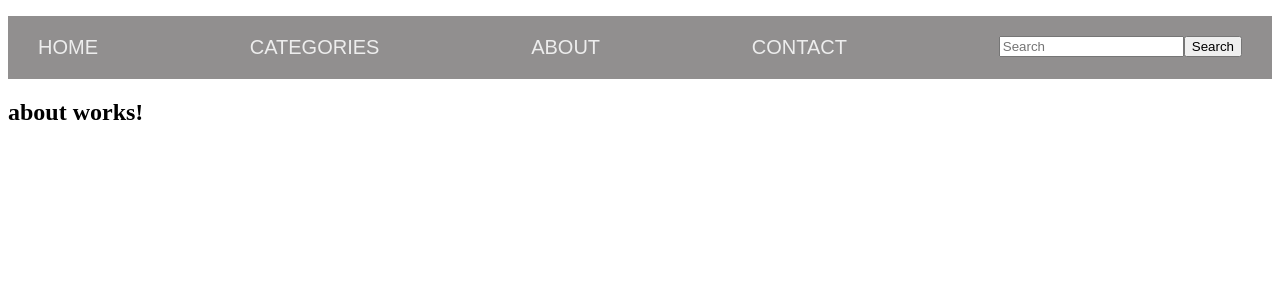
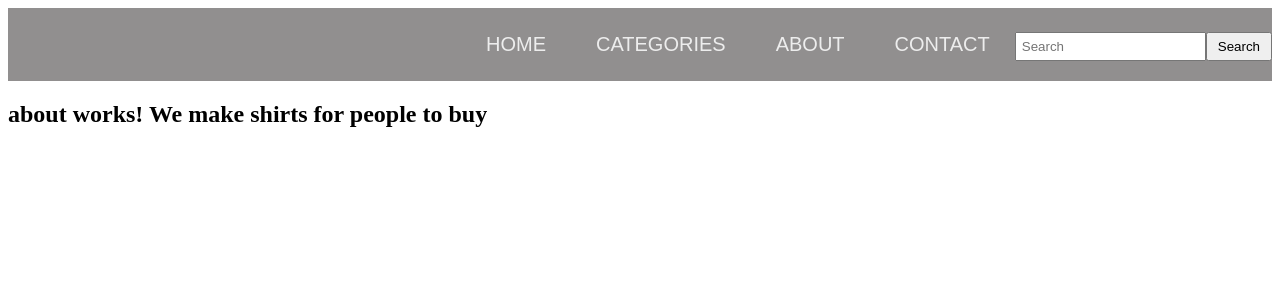
Before and after one commit to ItsAMagikarp/e-commerce-store, an Angular app: page /about in a window 1280 px wide. Shown: the top 300 px of the page. Built offline with nearby package versions, Linux system fonts and the light colour scheme.

Commit message:
header links and dropdown menu

```diff
--- a/src/app/about/about.component.css
+++ b/src/app/about/about.component.css
@@ -0,0 +1,3 @@
+h2{
+    z-index: 1;
+}
--- a/src/app/about/about.component.html
+++ b/src/app/about/about.component.html
@@ -1 +1 @@
-<h2>about works!</h2>
+<h2>about works! We make shirts for people to buy</h2>
--- a/src/app/app.component.css
+++ b/src/app/app.component.css
@@ -1,27 +1,36 @@
+* {
+    padding: 0;
+    margin: 0;
+}
+
+#nav {
+    display: flex;
+    justify-content: flex-end;
+    align-items: center;
+}
 #nav ul {
-    display:flex;
-    padding: 20px 30px;
-    margin-bottom: 20px;
-    color: black;
+list-style:none;
+    padding: 0;
+    margin: 0;
+
 }
 
 #nav ul li{
-    flex-grow:1;
-    display: flex;
-    justify-content: left;
-    gap: 20px;
+    display: inline-block;
+    position: relative;
+    justify-content: flex-end;
 
 }
 
-#nav ul li a{
-    color: rgb(237, 237, 237);;
+ul li a{
+    color: rgb(237, 237, 237);
+    display: block;
+    padding: 25px 25px;
+    text-align: right;
     text-decoration: none;
     text-transform: uppercase;
     font-size: 20px;
     font-family: 'Montserrat', sans-serif;
-    &:hover{
-        color:blue
-    }
 }
 
 header {
@@ -30,5 +39,47 @@ header {
   	width: 100%;
 	background-color: rgba(32, 27, 27, 0.489);
 	backdrop-filter: blur(10px);
-    z-index: 1000;
+    z-index: 999;
 }
+
+ul li ul.dropdown li{
+    display: block;
+}
+
+ul li ul.dropdown {
+    width: 100%;
+    position: absolute;
+    z-index: 999;
+    display:none
+}
+
+ul li a:hover {
+    color: blue;
+}
+
+ul li:hover ul.dropdown{
+    display:block;
+    background-color:rgba(32, 27, 27, 0.489);
+    z-index: 998;
+}
+
+#link li{
+    margin-right: 20px;
+}
+
+#search {
+    margin-left: auto;
+}
+
+#search form {
+    display:flex;
+    align-items: center;
+}
+
+#search input[type="text"] {
+    padding: 5px;
+}
+
+#search button {
+    padding: 5px 10px;
+}
--- a/src/app/app.component.html
+++ b/src/app/app.component.html
@@ -2,17 +2,23 @@
   <div id="nav">
         <ul>
             <li><a routerLink="/home" routerLinkActive="active">Home</a></li>
-              <li><a routerLink="/category" routerLinkActive="active">Categories</a></li>
+            <li>
+            <a routerLink="/category" routerLinkActive="active">Categories</a>
+                <ul class="dropdown">
+                    <li><a routerLink="#" routerLinkActive="active">placeholder 1</a></li>
+                    <li><a routerLink="#" routerLinkActive="active">placeholder 2</a></li>
+                    <li><a routerLink="#" routerLinkActive="active">placeholder 3</a></li>
+                </ul>
+            </li>
             <li><a routerLink="/about" routerLinkActive="active">About</a></li>
             <li><a routerLink="/contact" routerLinkActive="active">Contact</a></li>
-              <div id="search">
+            <li id="search">
                 <form>
-                      <input type="text" placeholder="Search">
+                    <input class="search" type="text" placeholder="Search">
                     <button class="primary" type="button">Search</button>
                 </form>
-              </div>
+            </li>
         </ul>
-
     </div>
 </header>
 
```
Lines whose indentation alone changed are shown as unchanged.
